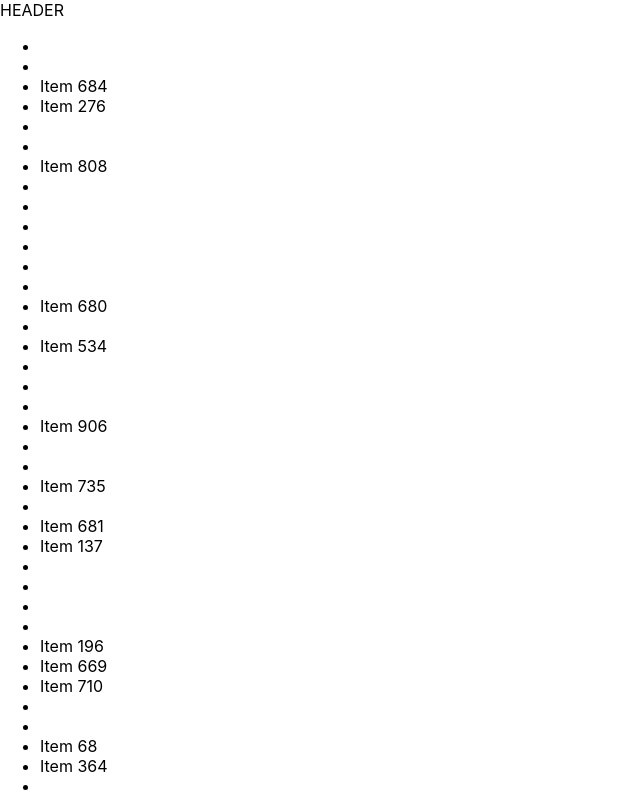
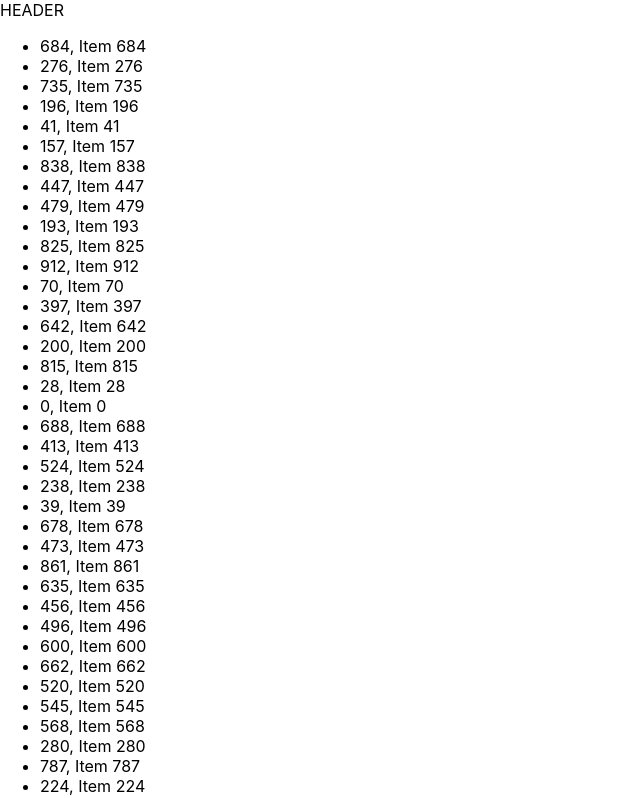
Before and after one commit to jorgeareyesjr/fetch, a React (Create React App) app: page / in a window 1280 px wide. Shown: the top 798 px of the page, without its empty margins (0-640 px from the left). Built offline with nearby package versions, Linux system fonts and the light colour scheme; no server answers.

Commit message:
Add new 'processedData' state to component; Filter 'fetched' data by sorting (asc) 'listId' and removing entries with missing 'name' keys.

```diff
--- a/src/app/components/fetch-hiring/FetchHiring.js
+++ b/src/app/components/fetch-hiring/FetchHiring.js
@@ -1,16 +1,15 @@
 import React, { useEffect, useState } from 'react';
+import * as utils from './utilities';
 import './FetchHiring.css';
 
 function FetchHiring() {
   const [ data, setData ] = useState();
-  const [ filteredData, setFilteredData ] = useState();
+  const [ processedData, setProcessedData ] = useState();
   const [ error, setError ] = useState()
   const [ loading, setLoading ] = useState()
 
   // Effect to fetch and set `data`.
   useEffect(() => {
-    let useEffectAborted = false;
-
     async function fetchFallbackData() {
       // Data retrieved by CURL GET request, via command line.
       let fallbackData = require('./FetchHiringData.json');
@@ -18,7 +17,6 @@ function FetchHiring() {
 
       (fallbackData) ? setData(fallbackData) : setError(fallbackError);
     };
-
     async function fetchData() {
       try {
         let url = 'https://fetch-hiring.s3.amazonaws.com/hiring.json';
@@ -45,6 +43,8 @@ function FetchHiring() {
       };
     };
 
+    let useEffectAborted = false;
+
     if(!useEffectAborted) {
       fetchData();
     };
@@ -52,44 +52,40 @@ function FetchHiring() {
     return (() => { useEffectAborted = true; });
   }, [data]);
 
-  // Effect to filter `data`.
+  // Effect to process `data`.
   useEffect(() => {
+    async function filterData() {
+      /**
+       * Display this list of items to the user based on the following requirements:
+       * Display all the items grouped by "listId"
+       * @todo: Sort the results first by "listId" then by "name" when displaying.
+       * Filter out any items where "name" is blank or null.
+       * @todo: The final result should be displayed to the user in an easy-to-read list.
+      **/
+      let sortedData = await utils.sortDataByKey(data, 'listId');
+      let filteredData = await utils.filterDataByKey(sortedData, 'name');
+
+      setProcessedData(filteredData)
+    };
+
     let useEffectAborted = false;
 
-    /**
-     * input: @param {array} data
-     * output: @return {array} - Return filtered data, an array or objects
-     * description: @todo
-    **/
-    async function filterData(data) {
-      /**
-       * Display this list of items to the user based on the following requirements:
-       *
-       * @todo: Display all the items grouped by "listId"
-       * Sort the results first by "listId" then by "name" when displaying.
-       * @todo: Filter out any items where "name" is blank or null.
-       * @todo: The final result should be displayed to the user in an easy-to-read list.
-       *
-       */
-      console.log(data);
-    };
-
-    if(!useEffectAborted && data) {
-      filterData(data);
+    if(!useEffectAborted && data && !processedData) {
+      filterData();
     };
 
     return (() => { useEffectAborted = true; });
-  }, [data]);
+  }, [data, processedData]);
 
 
-  if(data) {
+  if(processedData) {
     return (
       <div className="o-fetch-hiring">
         <ul className="c-list">
           {
-            data.map((item, i) => {
+            processedData.map((item, i) => {
               return (
-                <li key={i*i} className="c-list__item">{item.name}</li>
+                <li key={i*i} className="c-list__item">{item.id}, {item.name}</li>
               )
             })
           }
```
